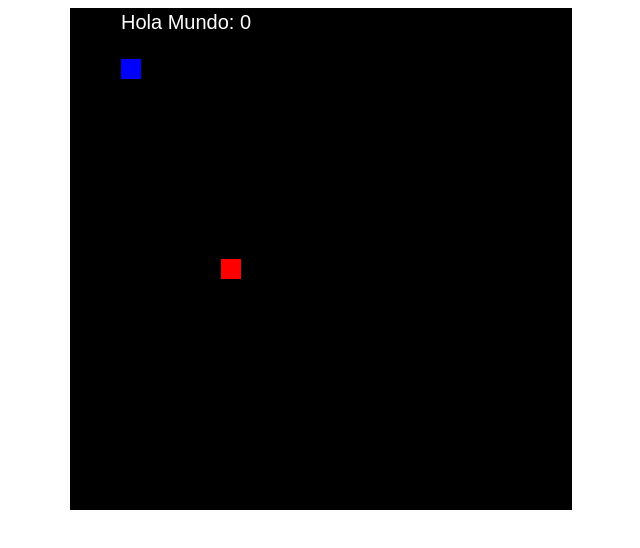
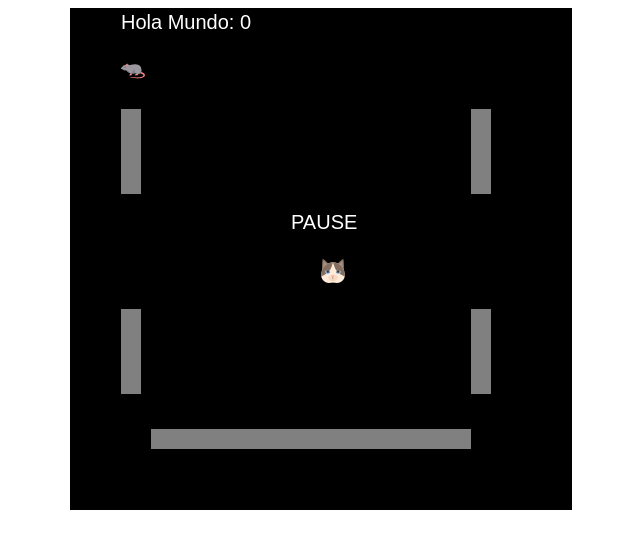
Before and after one commit to JoseAronGonzalezGonzalez/ProgramacionAvanzadaInternet7to, a plain HTML site: page index.html in a window 1280 px wide. Shown: the whole page, without its empty margins (319-959 px from the left). Drawn offline with Linux system fonts and the light colour scheme.

Commit message:
23.- Implementación de imágenes y sonido hecho en clase

```diff
--- a/index.html
+++ b/index.html
@@ -20,8 +20,8 @@
             Si puedes ver esto, tu navegador no soporta canvas.
         </canvas>
 
-        <img src="./assets/ordenador.png" id="imagen" style="display: none;">
-
+        <!--<img src="./assets/ordenador.png" id="imagen" style="display: none;">
+        -->
     </center>
 
     <script type="text/javascript">
@@ -34,13 +34,24 @@
         var isPressed = false;
         var globalX=230;
         var globalY=230;
-        var speed = 3;
+        var speed = 4;
         var dir = 68;
         var lastPress = 68;
 
         var player = null;
         var target = null;
+        // var wall = null;
+        var walls = new Array();
+
         var point = 0;
+        var pause = true;
+
+        var ImagePlayer = new Image();
+        var ImageTarget = new Image();
+
+        var sound = new Audio();
+
+
 
         // paint(ctx);
         //esta funcion pinta en pantalla
@@ -51,19 +62,35 @@
 			// ctx.fillStyle = "red";
 			// ctx.fillRect(globalX,globalY,30,30);
 
-            player.fill(ctx);
-            target.fill(ctx);
+            //player.fill(ctx);
+            ctx.drawImage(ImagePlayer,player.x,player.y);
+
+            //target.fill(ctx);
+            ctx.drawImage(ImageTarget,target.x,target.y);
+
+            for (var i = 0; i < walls.length; i++) {
+               walls[i].fill(ctx);
+            }
 
             ctx.fillStyle = "white"
             ctx.font = "20px Arial"
             ctx.fillText("Hola Mundo: "+point,50,20);
+
+           if (pause) {
+               ctx.fillText("PAUSE",220,220);
+           }
+
+
 
 
         }
 
         //esta funcion inicializa variables
         function update(){
+
             window.requestAnimationFrame(update);
+
+            if (pause==false) {
 
                 if (lastPress == 39 || lastPress == 68) {
                 dir = 'derecha';
@@ -108,6 +135,30 @@
                     point+=10;
                     speed+=2;
 
+                    sound.play();
+                }
+
+                for (var i = 0; i < walls.length; i++) {
+
+                    if (player.touch(walls[i])) {
+
+                        if (lastPress == 39 || dir == 'derecha') {
+                            player.x -= speed;
+                        }
+
+                        if (lastPress == 37 || dir == 'izquierda') {
+                            player.x += speed;
+                        }
+
+                        if (lastPress == 38 || dir == 'arriba') {
+                            player.y += speed;
+                        }
+
+                        if (lastPress == 40 || dir == 'abajo') {
+                            player.y -= speed;
+                        }
+                    }
+                }
             }
 
             paint(ctx);
@@ -119,8 +170,18 @@
             ctx = canvas.getContext('2d');
 
             player = new Cuadrado(250,250,20,20,color);
+            ImagePlayer.src = "assets/gato.png";
+
             target = new Cuadrado(50,50,20,20,'blue');
+            ImageTarget.src = "assets/rata.png";
 
+            walls.push(new Cuadrado(80,420,320,20,"gray"));
+            walls.push(new Cuadrado(50,300,20,85,"gray"));
+            walls.push(new Cuadrado(400,300,20,85,"gray"));
+            walls.push(new Cuadrado(50,100,20,85,"gray"));
+            walls.push(new Cuadrado(400,100,20,85,"gray"));
+
+            sound.src = "assets/coin.mp3"
 
             update();
 
@@ -131,9 +192,14 @@
 
             lastPress = evt.keyCode;
 
+            // if (evt.keyCode == 32) {
+            //     speed += 10;
+            // }
+
             if (evt.keyCode == 32) {
-                speed += 10;
+                pause = (pause)?false:true;
             }
+
             //paint(ctx);
 
 
@@ -178,6 +244,7 @@
 			}
 
 
+
         }
 
         function getRandomColor(){
```
Also changed, not shown: assets/gato.png (added), assets/rata.png (added), 1 other file. Lines whose indentation alone changed are shown as unchanged.
